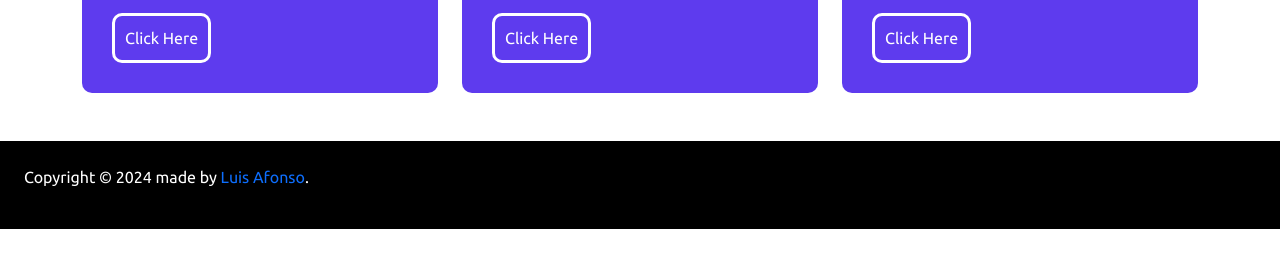
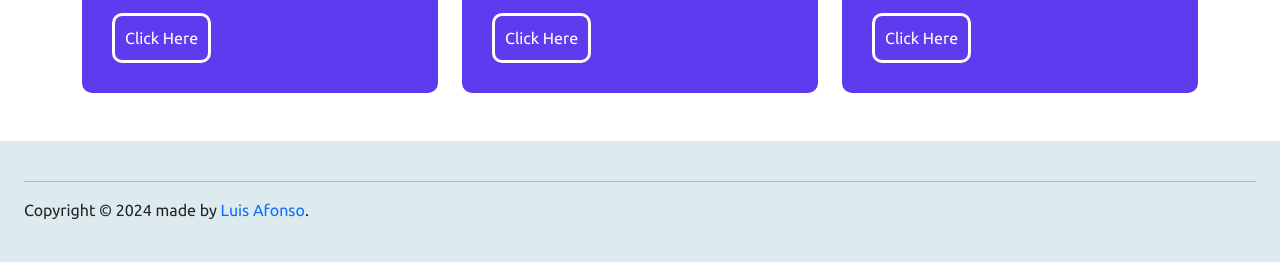
Before and after one commit to luis-afonso136/Personal-Portfolios, a plain HTML site: page index.html in a window 1280 px wide. Shown: the part 791-1053 px from the top of the page. Before the commit the page ends 1020 px from the top, so only its background shows below. Drawn offline with nearby package versions, Linux system fonts and the light colour scheme.

Commit message:
Personal Portfolio #1

```diff
--- a/index.html
+++ b/index.html
@@ -63,16 +63,13 @@
     </section>
 
 
-    <footer class="site-footer footer bg-black text-white">
+    <footer>
         <div class="p-4">
-            <div class="row">
-                <div class="col-md-8 col-sm-6 col-xs-12">
-                    <p class="copyright-text">Copyright &copy; 2024 made by
-                        <a style="text-decoration: none;" href="https://github.com/luis-afonso136" target="_blank">Luis
-                            Afonso</a>.
-                    </p>
-                </div>
-            </div>
+            <hr>
+            <p class="copyright-text">Copyright &copy; 2024 made by
+                <a style="text-decoration: none;" href="https://github.com/luis-afonso136" target="_blank">Luis
+                    Afonso</a>.
+            </p>
         </div>
     </footer>
 
--- a/style.css
+++ b/style.css
@@ -113,3 +113,7 @@ section{
     color: #5e3bee;
     border: 3px solid;
 }
+
+footer{
+    background-color: #deebee;
+}
```
